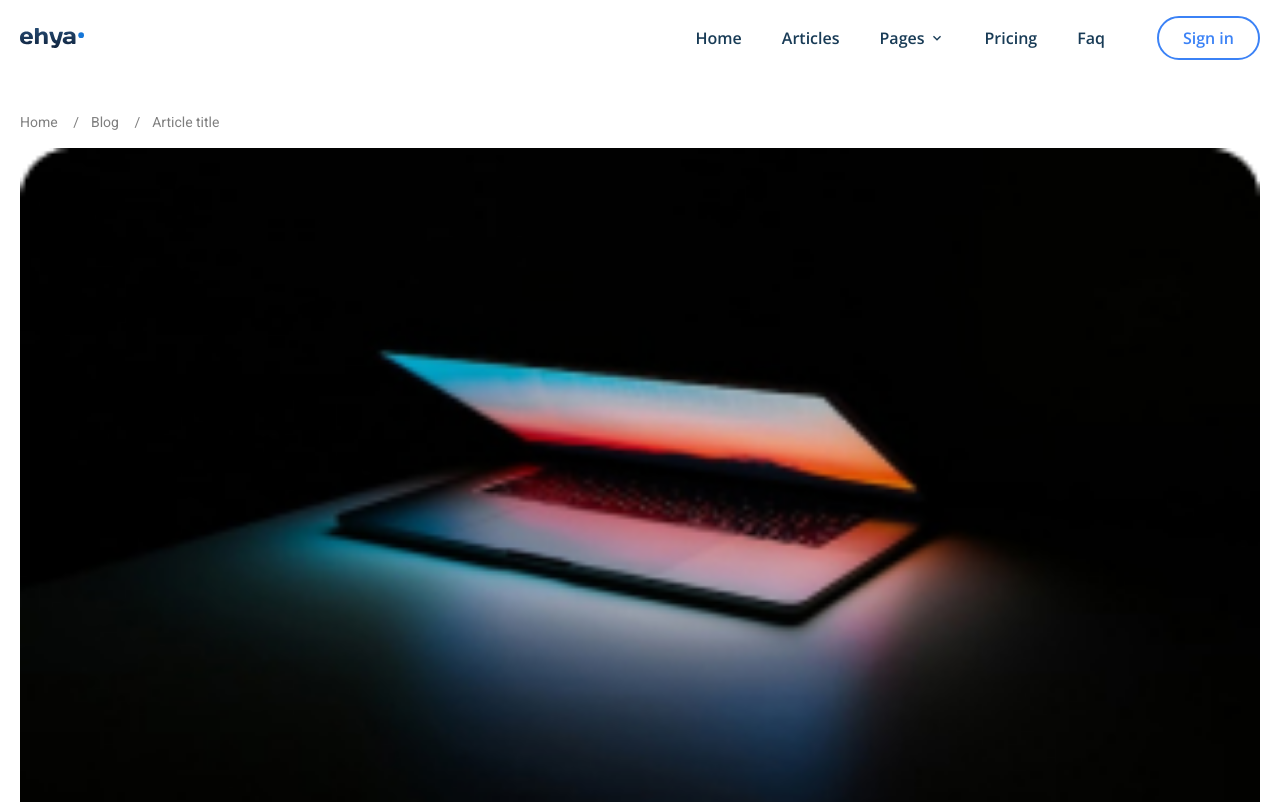
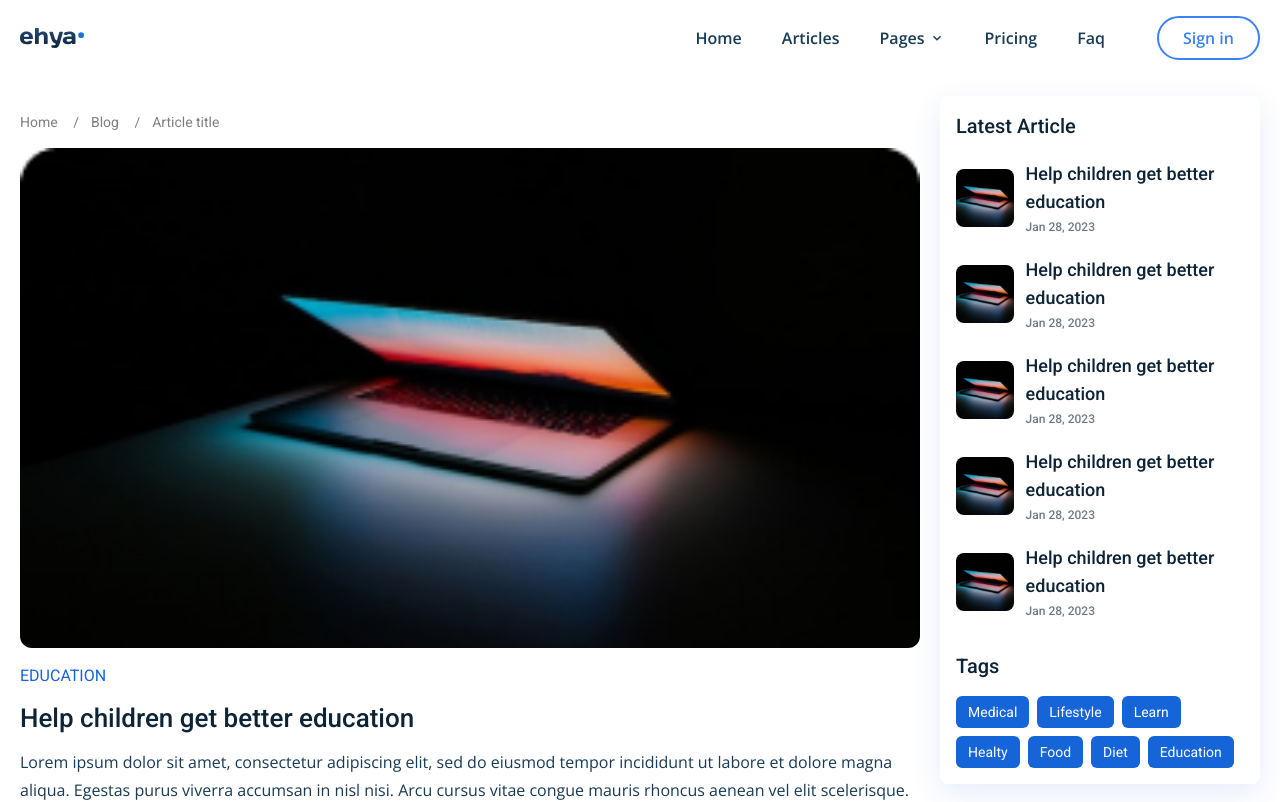
Before and after one commit to rizan1998/mern-blog-frontend, a React (Create React App) app: page /blog/1 in a window 1280 px wide. Shown: the top 802 px of the page. Built offline with nearby package versions, Linux system fonts and the light colour scheme.

Commit message:
complite the blog page

```diff
--- a/src/App.js
+++ b/src/App.js
@@ -8,7 +8,7 @@ function App() {
     <div className="App font-opensans">
       <Routes>
         <Route index path="/" element={<HomePage />}></Route>
-        <Route index path="/blog/:id" element={<ArticleDetailPage />}></Route>
+        <Route path="/blog/:id" element={<ArticleDetailPage />}></Route>
       </Routes>
     </div>
   );
--- a/src/components/BreadCrumbs.jsx
+++ b/src/components/BreadCrumbs.jsx
@@ -5,7 +5,7 @@ const BreadCrumbs = ({ data }) => {
   return (
     <div className="flex items-center py-4 overflow-x-auto whitespace-nowrap">
       {data.map((item, index) => (
-        <div className="text-black opacity-50 text-xs md:text-sm font-roboto">
+        <div key={index} className="text-black opacity-50 text-xs md:text-sm font-roboto">
           <Link to={item.link}>{item.name}</Link> {index !== data.length - 1 && <span className="px-3">/</span>}
         </div>
       ))}
--- a/src/pages/home/articleDetail/ArticleDetailPage.jsx
+++ b/src/pages/home/articleDetail/ArticleDetailPage.jsx
@@ -58,7 +58,7 @@ const tagsData = ["Medical", "Lifestyle", "Learn", "Healty", "Food", "Diet", "Ed
 function ArticleDetailPage() {
   return (
     <MainLayout>
-      <section className="container mx-auto max-w-5x1 flex flex-col px-5 py-5">
+      <section className="container mx-auto max-w-5x1 flex flex-col px-5 py-5 lg:flex-row lg:gap-x-5 lg:items-start">
         <article className="flex-1">
           <BreadCrumbs data={breadCrumbsData} />
           <img className="rounded-xl w-full" src={images.Post1Image} alt="laptop" />
@@ -73,7 +73,7 @@ function ArticleDetailPage() {
             </p>
           </div>
         </article>
-        <SuggestPosts header="Latest Article" posts={postsData} tags={tagsData} className="mt-8" />
+        <SuggestPosts header="Latest Article" posts={postsData} tags={tagsData} className="mt-8 lg:mt-0 lg:max-w-xs" />
       </section>
     </MainLayout>
   );
--- a/src/pages/home/articleDetail/container/SuggestPosts.jsx
+++ b/src/pages/home/articleDetail/container/SuggestPosts.jsx
@@ -5,12 +5,12 @@ const SuggestPosts = ({ className, header, posts = [], tags }) => {
   return (
     <div className={`w-full shadow-[rgba(7,_65,_210,_0.1)_0px_9px_30px] rounded-lg p-4 ${className}`}>
       <h2 className="font-roboto font-medium text-dark-hard md:text-xl">{header}</h2>
-      <div className="grid gap-y-5 mt-5 md:grid-cols-2 md:gap-x-5">
+      <div className="grid gap-y-5 mt-5 md:grid-cols-2 md:gap-x-5 lg:grid-cols-1">
         {posts.map((item) => (
           <div key={item._id} className="flex space-x-3 flex-nowrap items-center">
             <img src={item.image} alt={item.image} className="aspect-square object-cover rounded-lg w-1/5" />
             <div className="text-sm font-roboto text-dark-hard font-medium">
-              <h3>{item.title}</h3>
+              <h3 className="text-sm font-roboto text-dark-hard  md:text-base lg:text-lg">{item.title}</h3>
               <span className="text-xs opacity-60">
                 {new Date(item.createdAt).toLocaleDateString("en-US", {
                   day: "numeric",
@@ -22,10 +22,10 @@ const SuggestPosts = ({ className, header, posts = [], tags }) => {
           </div>
         ))}
       </div>
-      <h2 className="font-roboto font-medium text-dark-hard mt-8 ">Tags</h2>
+      <h2 className="font-roboto font-medium text-dark-hard mt-8 md:text-xl">Tags</h2>
       <div className="flex flex-wrap gap-x-2 gap-y-2 mt-4">
-        {tags.map((item) => (
-          <Link to="/" className="inline-block rounded-md px-3 py-1.5 bg-primary font-roboto text-xs text-white ">
+        {tags.map((item, index) => (
+          <Link key={index} to="/" className="inline-block rounded-md px-3 py-1.5 bg-primary font-roboto text-xs text-white md:text-sm">
             {item}
           </Link>
         ))}
```
